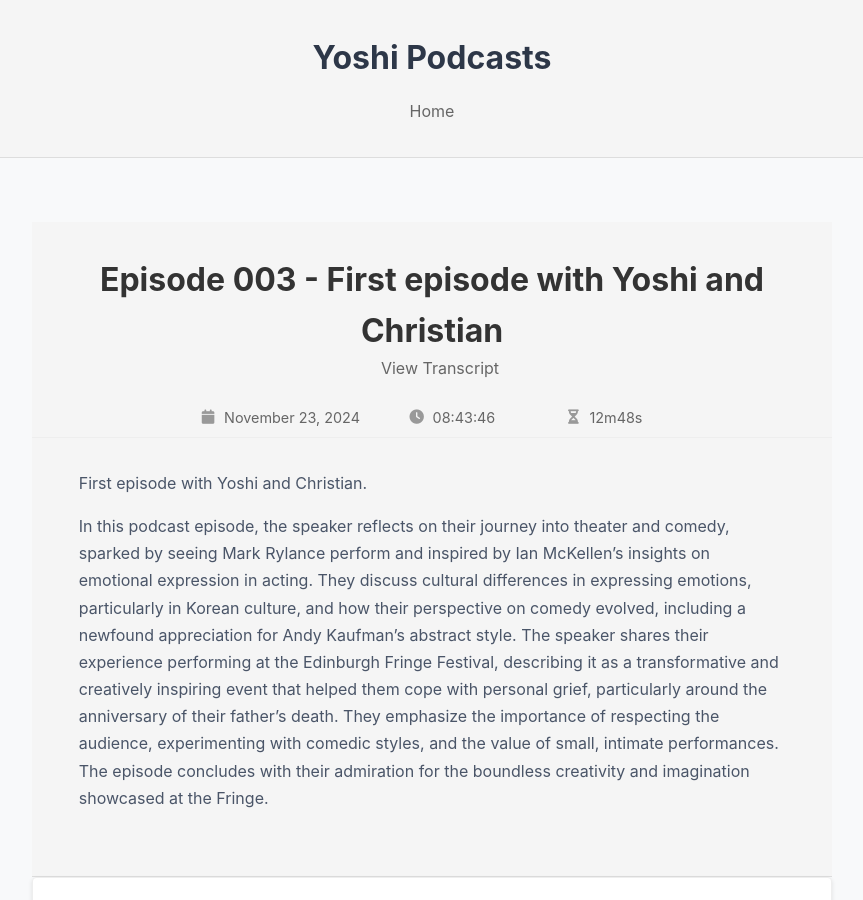
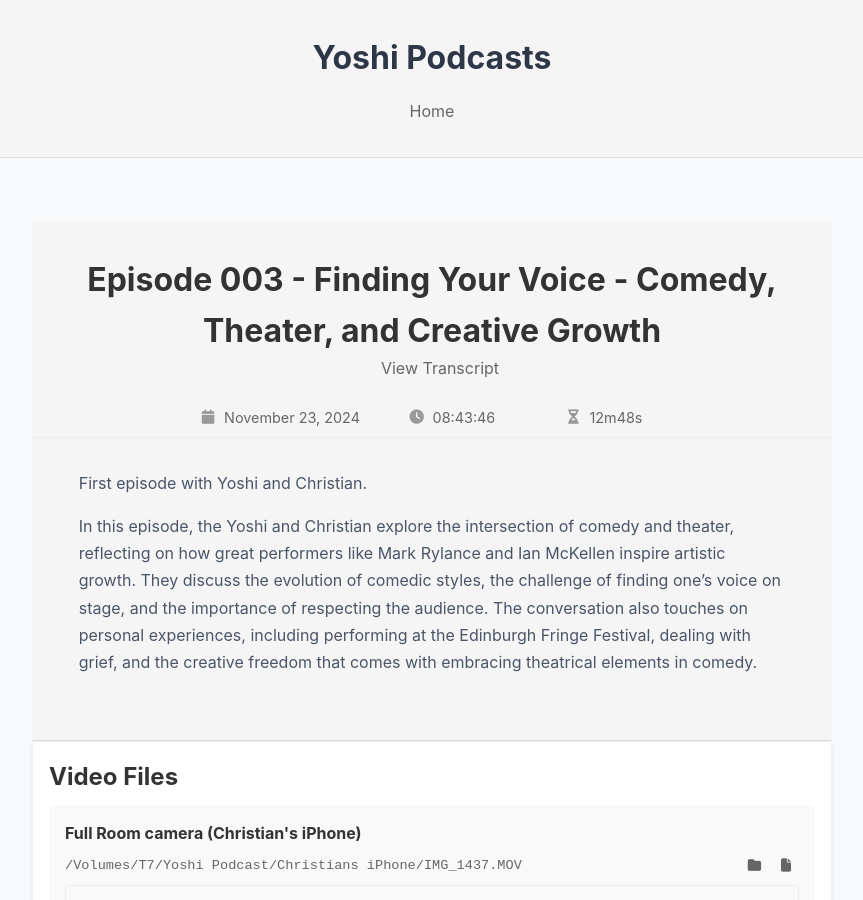
Before and after one commit to harryf/yoshi-podcasts, a Jekyll site: the page built from _episodes/episode-003.md, in a window 1280 px wide and 900 px high. Shown: the whole window, without its empty margins (208-1071 px from the left). Built offline with Jekyll 4.4.1, drawn with Linux system fonts in a browser that asks for light colours.

Commit message:
Update title and summary

```diff
--- a/_episodes/episode-003.md
+++ b/_episodes/episode-003.md
@@ -1,12 +1,12 @@
 ---
 layout: episode
-title: Episode 003 - First episode with Yoshi and Christian
+title: Episode 003 - Finding Your Voice - Comedy, Theater, and Creative Growth
 short_title: First episode with Yoshi and Christian
 date: '2024-11-23'
 time: '08:43'
 duration: 12m48s
 permalink: "/episodes/episode-003/"
-description: The episode features Yoshi and Christian discussing their evolving perspectives on theater and comedy, personal experiences with grief, and the transformative impact of performing at the Edinburgh Fringe Festival.
+description: A deep dive into the art of performance, exploring comedy, theater, and personal growth through the lens of stand-up and the Edinburgh Fringe experience.
 video_files:
 - file_name: IMG_1437.MOV
   description: Full Room camera (Christian's iPhone)
@@ -87,4 +87,4 @@ transcript_file: episode-003-transcript.md
 ---
 First episode with Yoshi and Christian.
 
-In this podcast episode, the speaker reflects on their journey into theater and comedy, sparked by seeing Mark Rylance perform and inspired by Ian McKellen’s insights on emotional expression in acting. They discuss cultural differences in expressing emotions, particularly in Korean culture, and how their perspective on comedy evolved, including a newfound appreciation for Andy Kaufman’s abstract style. The speaker shares their experience performing at the Edinburgh Fringe Festival, describing it as a transformative and creatively inspiring event that helped them cope with personal grief, particularly around the anniversary of their father’s death. They emphasize the importance of respecting the audience, experimenting with comedic styles, and the value of small, intimate performances. The episode concludes with their admiration for the boundless creativity and imagination showcased at the Fringe.
+In this episode, the Yoshi and Christian explore the intersection of comedy and theater, reflecting on how great performers like Mark Rylance and Ian McKellen inspire artistic growth. They discuss the evolution of comedic styles, the challenge of finding one’s voice on stage, and the importance of respecting the audience. The conversation also touches on personal experiences, including performing at the Edinburgh Fringe Festival, dealing with grief, and the creative freedom that comes with embracing theatrical elements in comedy.
```
